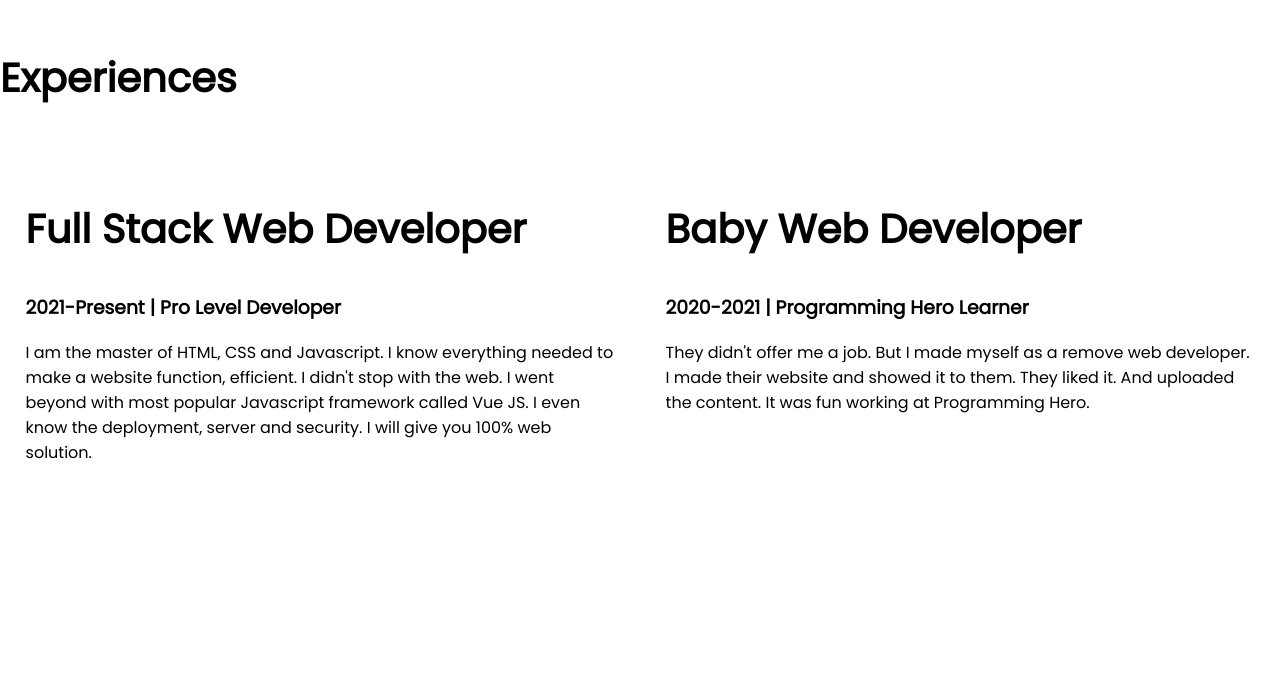
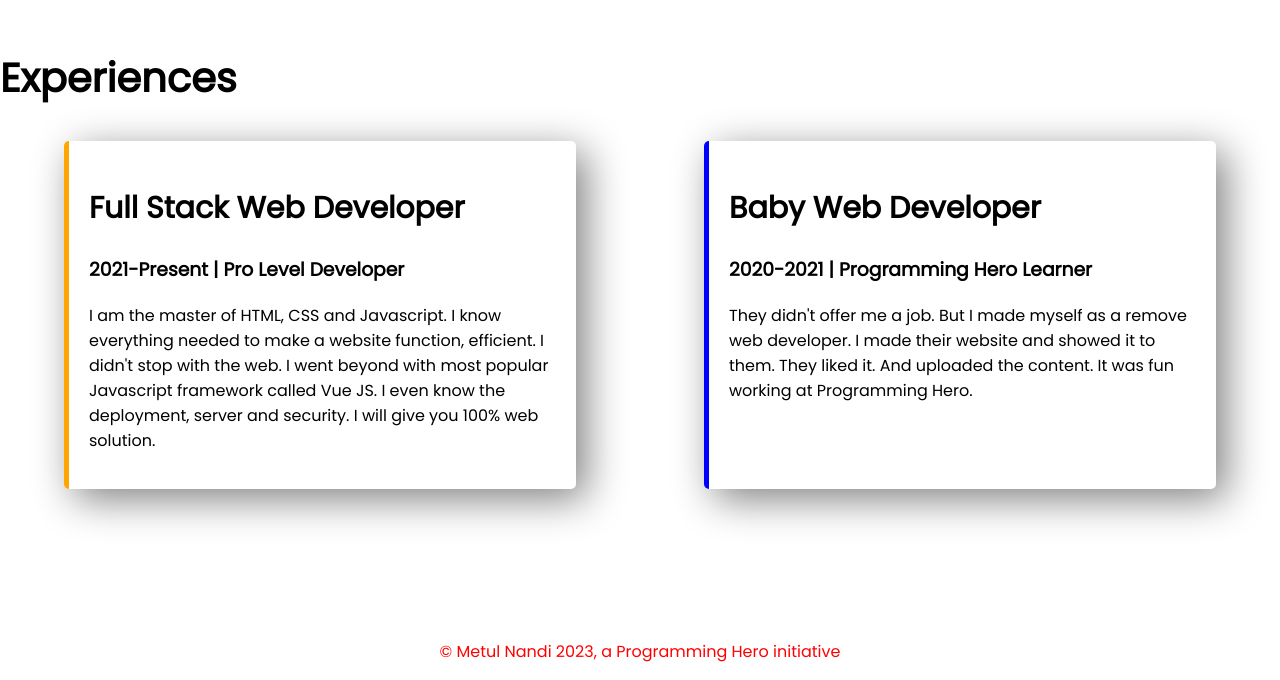
Before and after one commit to metul8085/developer-portfolio, a plain HTML site: page index.html in a window 1280 px wide. Shown: the part 1274-1954 px from the top of the page. Before the commit the page ends 1931 px from the top, so only its background shows below. Drawn offline with Linux system fonts and the light colour scheme.

Commit message:
added footer section

```diff
--- a/index.html
+++ b/index.html
@@ -45,19 +45,19 @@
         </div>
     </section>
 
-    <section>
+    <section class="experience">
         <h1>Experiences</h1>
         <div class="section-container">
-            <div class="half-width">
-                <h1>Full Stack Web Developer</h1>
+            <div id="full-stack-web-develper" class="experience-item">
+                <h2>Full Stack Web Developer</h2>
                 <h3>2021-Present | Pro Level Developer</h3>
                 <p>I am the master of HTML, CSS and Javascript. I know everything needed to make a website function,
                     efficient. I didn't stop with the web. I went beyond with most popular Javascript framework called
                     Vue JS. I even know the deployment, server and security. I will give you 100% web solution.</p>
             </div>
 
-            <div class="half-width">
-                <h1>Baby Web Developer</h1>
+            <div id="baby-web-developer" class="experience-item">
+                <h2>Baby Web Developer</h2>
                 <h3>2020-2021 | Programming Hero Learner</h3>
                 <p>They didn't offer me a job. But I made myself as a remove web developer. I made their website and
                     showed it to them. They liked it. And uploaded the content. It was fun working at Programming Hero.
@@ -67,5 +67,7 @@
 
     </section>
 </body>
-
+<footer>
+    <p>© Metul Nandi 2023, a Programming Hero initiative</p>
+</footer>
 </html>
--- a/style.css
+++ b/style.css
@@ -5,6 +5,10 @@ body {
 
 h1 {
     font-size: 40px;
+}
+
+h2{
+    font-size: 30px;
 }
 
 .color-orange {
@@ -44,3 +48,25 @@ h1 {
     background-repeat: no-repeat;
     background-position: right;
 }
+
+.experience-item{
+    width: 40%;
+    margin-left: 5%;
+    margin-right: 5%;
+    padding: 20px;
+    border-radius: 5px;
+    box-shadow: 10px 10px 40px gray;
+}
+
+#full-stack-web-develper{
+    border-left: 5px solid orange;
+}
+
+#baby-web-developer{
+    border-left: 5px solid blue;
+}
+
+footer p{
+    text-align: center;
+    color: red;
+}
```
Also changed, not shown: images/exp-bg.png (added).
